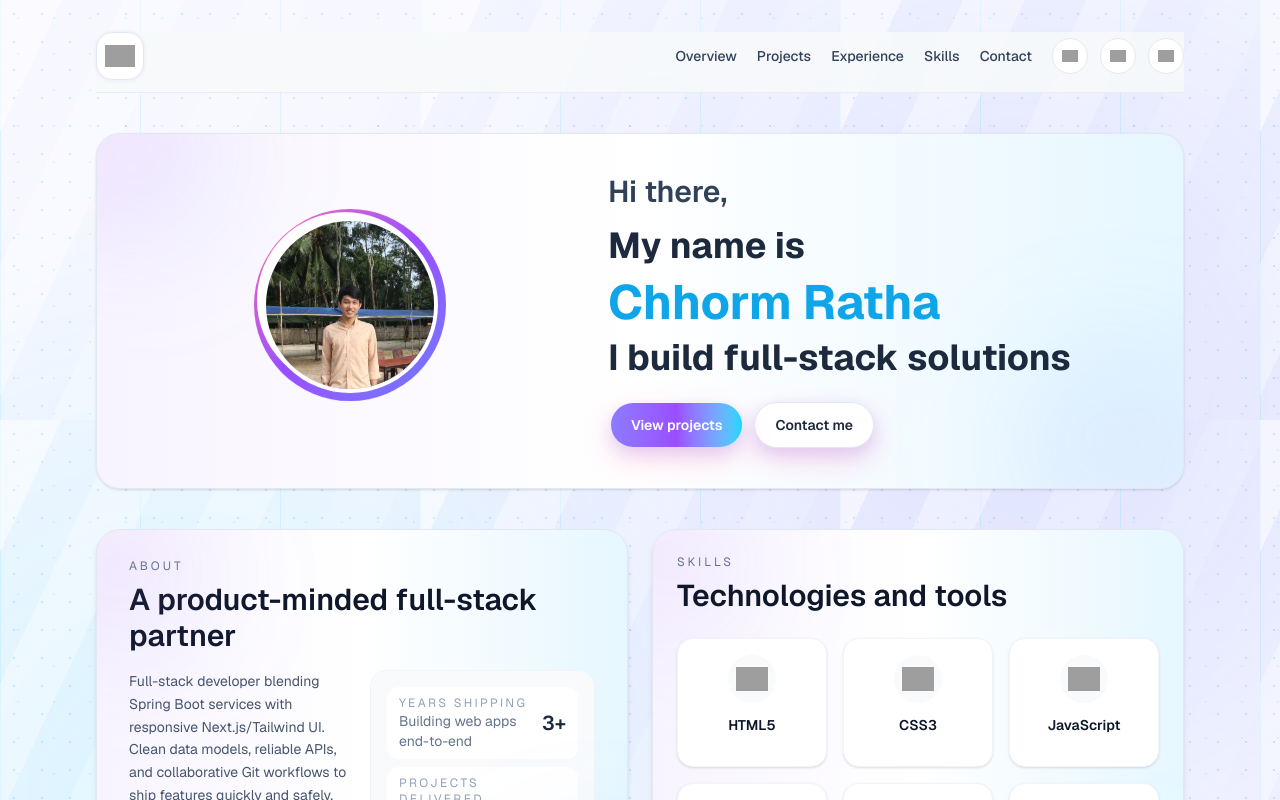
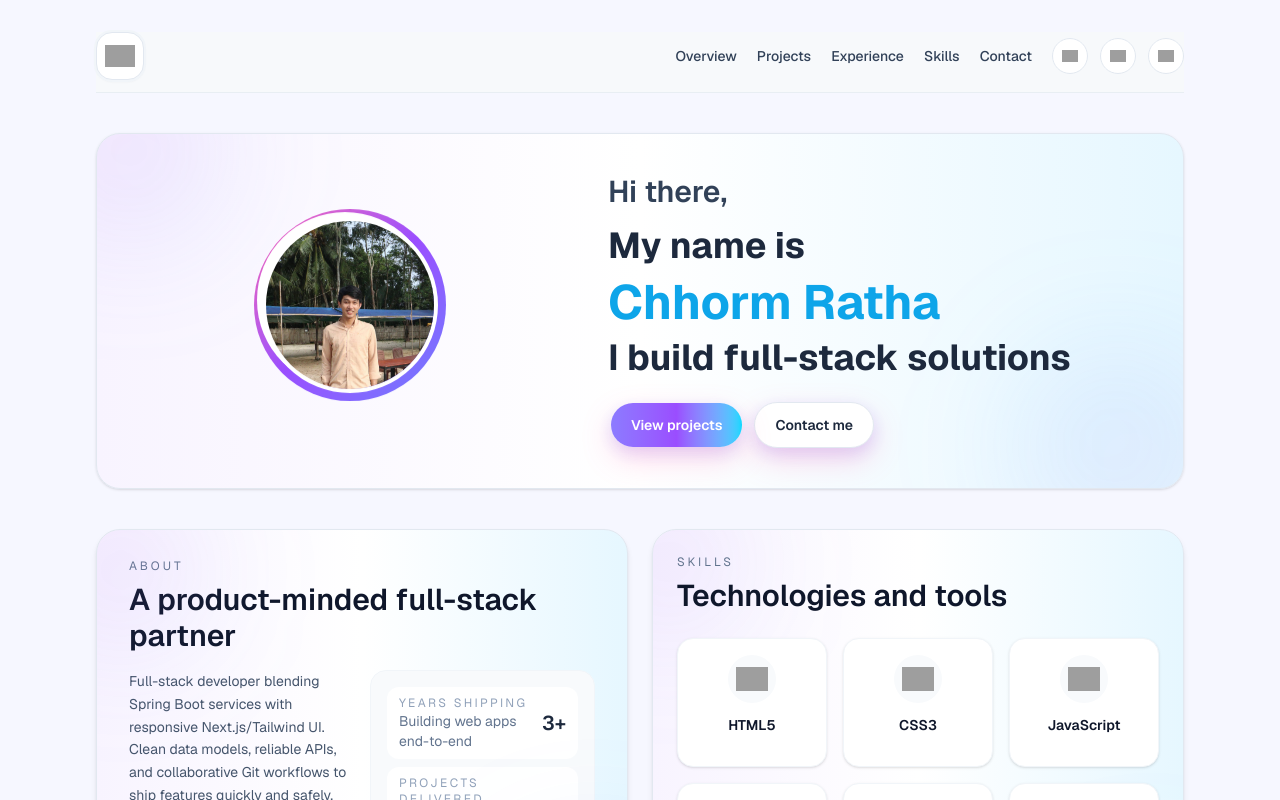
Before and after one commit to rathachhorm/portfolio, a Next.js app: page / in a window 1280 px wide. Shown: the top 800 px of the page. Built offline with nearby package versions, Linux system fonts and the light colour scheme; grey boxes are pictures that could not be loaded.

Commit message:
Simplify site background

```diff
--- a/src/app/globals.css
+++ b/src/app/globals.css
@@ -16,11 +16,7 @@
 }
 
 body {
-  background:
-    radial-gradient(circle at 12% 20%, rgba(255, 95, 176, 0.15), transparent 32%),
-    radial-gradient(circle at 80% 10%, rgba(106, 124, 255, 0.22), transparent 38%),
-    radial-gradient(circle at 60% 70%, rgba(0, 216, 255, 0.14), transparent 36%),
-    #f6f7ff;
+  background: var(--background);
   color: var(--foreground);
   font-family: var(--font-geist-sans), system-ui, -apple-system, sans-serif;
   min-height: 100vh;
@@ -174,27 +170,9 @@ body {
 .tech-bg {
   position: relative;
   isolation: isolate;
-  background:
-    radial-gradient(circle at 15% 30%, rgba(0, 216, 255, 0.12), transparent 28%),
-    radial-gradient(circle at 80% 15%, rgba(106, 124, 255, 0.16), transparent 30%),
-    radial-gradient(circle at 70% 75%, rgba(255, 95, 176, 0.12), transparent 26%),
-    #f6f7ff;
+  background: var(--background);
 }
 
 .tech-bg::before {
-  content: "";
-  position: absolute;
-  inset: 0;
-  z-index: -1;
-  background-image:
-    radial-gradient(rgba(0, 140, 255, 0.18) 1px, transparent 1px),
-    radial-gradient(rgba(0, 216, 255, 0.12) 1px, transparent 1px),
-    linear-gradient(115deg, rgba(255, 255, 255, 0.6) 0 10%, transparent 10% 20%, rgba(255, 255, 255, 0.4) 20% 30%, transparent 30% 40%, rgba(255, 255, 255, 0.25) 40% 50%, transparent 50% 60%, rgba(255, 255, 255, 0.15) 60% 70%, transparent 70% 80%, rgba(255, 255, 255, 0.08) 80% 90%, transparent 90% 100%),
-    linear-gradient(90deg, rgba(0, 216, 255, 0.12) 1px, transparent 1px);
-  background-size:
-    28px 28px,
-    36px 36px,
-    420px 420px,
-    140px 140px;
-  opacity: 0.9;
+  content: none;
 }
```
